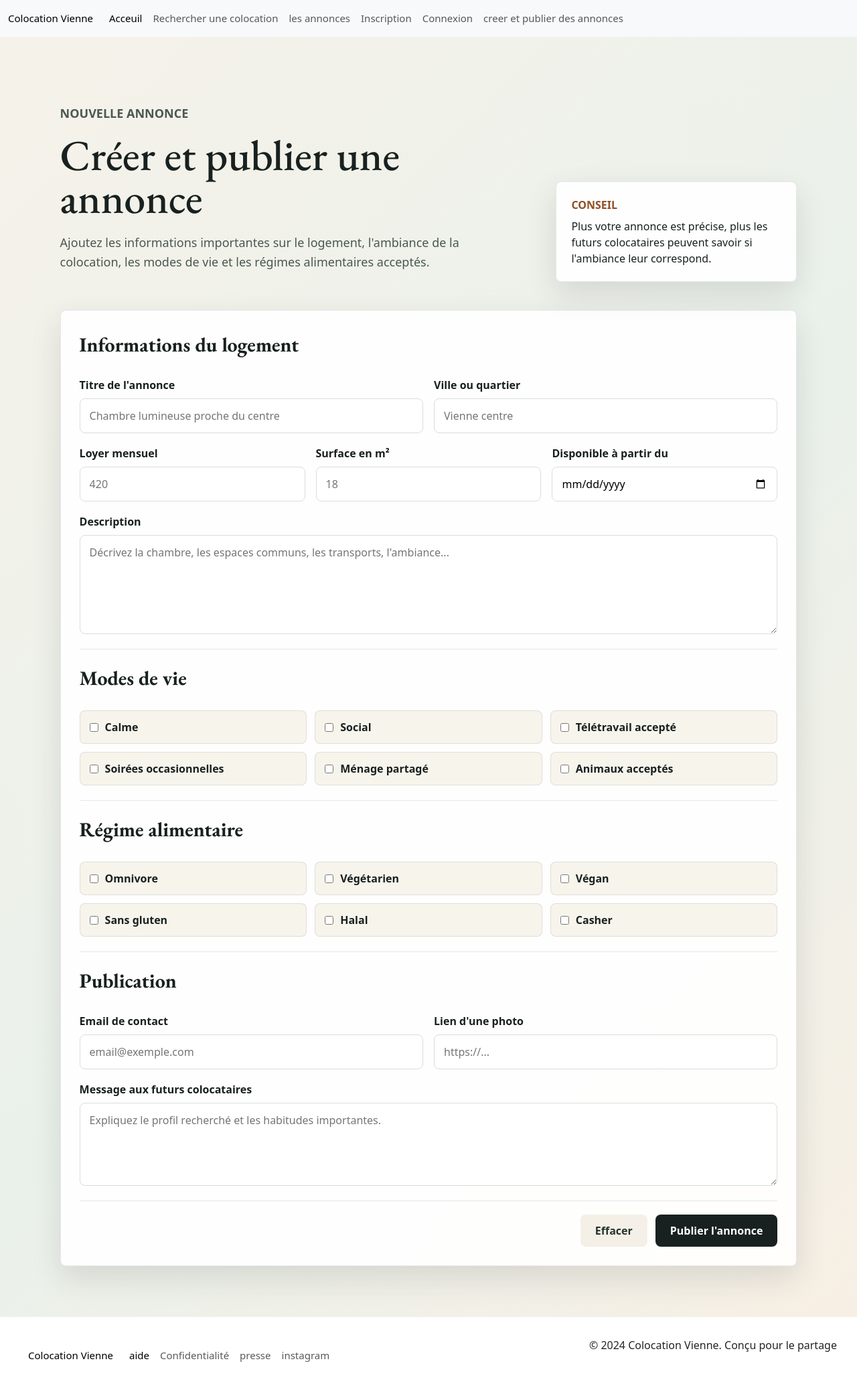
After one commit to coLocationVienne/coLocation, a PHP site: page /coLocation/pages/creer_annonce.php in a window 1280 px wide. The commit adds this page. Shown: the whole page at 67% size. Run offline with PHP 8.4, Linux system fonts and the light colour scheme.

Commit message:
creation page pour creer annonce

```diff
--- a/assets/style/style.css
+++ b/assets/style/style.css
@@ -180,3 +180,196 @@ footer{
         flex-direction: column;
     }
 }
+
+
+.creer-annonce-page {
+    min-height: 100vh;
+    color: #18211f;
+    background: linear-gradient(135deg, #f6f2e9 0%, #eaf1eb 55%, #f7efe4 100%);
+}
+
+.creer-annonce-hero {
+    display: grid;
+    grid-template-columns: 1fr 360px;
+    gap: 28px;
+    align-items: end;
+    padding: 135px 7vw 42px;
+}
+
+.creer-annonce-hero h1 {
+    margin: 0;
+    font-family: "EB Garamond", serif;
+    font-size: 64px;
+    line-height: 1;
+}
+
+.creer-annonce-hero p {
+    max-width: 650px;
+    margin-top: 20px;
+    color: #495852;
+    font-size: 18px;
+    line-height: 1.6;
+}
+
+.annonce-kicker {
+    color: #8f4f25;
+    font-size: 13px;
+    font-weight: 800;
+    text-transform: uppercase;
+}
+
+.annonce-conseil,
+.annonce-form {
+    border: 1px solid rgba(24, 33, 31, 0.1);
+    border-radius: 8px;
+    background: rgba(255, 255, 255, 0.92);
+    box-shadow: 0 18px 45px rgba(42, 50, 43, 0.13);
+}
+
+.annonce-conseil {
+    padding: 22px;
+}
+
+.annonce-conseil strong {
+    display: block;
+    margin-bottom: 8px;
+    color: #8f4f25;
+    text-transform: uppercase;
+}
+
+.annonce-form-section {
+    padding: 0 7vw 76px;
+}
+
+.annonce-form {
+    display: grid;
+    gap: 20px;
+    max-width: 1120px;
+    padding: 28px;
+}
+
+.annonce-form fieldset {
+    display: grid;
+    gap: 18px;
+    padding-bottom: 22px;
+    border: 0;
+    border-bottom: 1px solid rgba(24, 33, 31, 0.1);
+}
+
+.annonce-form legend {
+    font-family: "EB Garamond", serif;
+    font-size: 30px;
+    font-weight: 700;
+}
+
+.annonce-form-grid {
+    display: grid;
+    gap: 16px;
+}
+
+.deux-colonnes {
+    grid-template-columns: repeat(2, 1fr);
+}
+
+.trois-colonnes {
+    grid-template-columns: repeat(3, 1fr);
+}
+
+.annonce-field {
+    display: grid;
+    gap: 8px;
+}
+
+.annonce-field label {
+    font-weight: 800;
+}
+
+.annonce-field input,
+.annonce-field textarea {
+    width: 100%;
+    padding: 13px 14px;
+    border: 1px solid #d8dfd8;
+    border-radius: 8px;
+}
+
+.annonce-choice-grid {
+    display: grid;
+    grid-template-columns: repeat(3, 1fr);
+    gap: 12px;
+}
+
+.annonce-choice {
+    display: flex;
+    align-items: center;
+    gap: 10px;
+    padding: 12px 14px;
+    border: 1px solid rgba(24, 33, 31, 0.1);
+    border-radius: 8px;
+    background: #f7f4ec;
+    font-weight: 700;
+}
+
+.annonce-choice input {
+    accent-color: #2f7d68;
+}
+
+.annonce-actions {
+    display: flex;
+    justify-content: flex-end;
+    gap: 12px;
+}
+
+.annonce-btn-principal,
+.annonce-btn-secondaire {
+    min-height: 48px;
+    padding: 0 22px;
+    border: 0;
+    border-radius: 8px;
+    font-weight: 800;
+    cursor: pointer;
+}
+
+.annonce-btn-principal {
+    background: #18211f;
+    color: #ffffff;
+}
+
+.annonce-btn-secondaire {
+    background: #f4f0e7;
+    color: #26332f;
+}
+
+.annonce-message {
+    max-width: 1120px;
+    margin-bottom: 18px;
+    padding: 16px 18px;
+    border-radius: 8px;
+    background: #e6f0eb;
+    color: #1e4f42;
+    font-weight: 800;
+}
+
+@media (max-width: 880px) {
+    .creer-annonce-hero,
+    .deux-colonnes,
+    .trois-colonnes,
+    .annonce-choice-grid {
+        grid-template-columns: 1fr;
+    }
+
+    .creer-annonce-hero {
+        padding: 112px 18px 32px;
+    }
+
+    .creer-annonce-hero h1 {
+        font-size: 42px;
+    }
+
+    .annonce-form-section {
+        padding: 0 18px 46px;
+    }
+
+    .annonce-actions {
+        flex-direction: column-reverse;
+    }
+}
--- /dev/null
+++ b/pages/creer_annonce.php
@@ -0,0 +1,127 @@
+<?php
+include("../includes/header.php");
+
+$annoncePubliee = $_SERVER["REQUEST_METHOD"] === "POST";
+?>
+
+<main class="creer-annonce-page">
+    <section class="creer-annonce-hero">
+        <div>
+            <p class="annonce-kicker">Nouvelle annonce</p>
+            <h1>Créer et publier une annonce</h1>
+            <p>
+                Ajoutez les informations importantes sur le logement, l'ambiance de la colocation,
+                les modes de vie et les régimes alimentaires acceptés.
+            </p>
+        </div>
+
+        <div class="annonce-conseil">
+            <strong>Conseil</strong>
+            <span>Plus votre annonce est précise, plus les futurs colocataires peuvent savoir si l'ambiance leur correspond.</span>
+        </div>
+    </section>
+
+    <section class="annonce-form-section">
+        <?php if ($annoncePubliee): ?>
+            <div class="annonce-message" role="status">
+                Votre annonce est prête à être publiée.
+            </div>
+        <?php endif; ?>
+
+        <form action="" method="POST" class="annonce-form">
+            <fieldset>
+                <legend>Informations du logement</legend>
+
+                <div class="annonce-form-grid deux-colonnes">
+                    <div class="annonce-field">
+                        <label for="titre">Titre de l'annonce</label>
+                        <input type="text" id="titre" name="titre" placeholder="Chambre lumineuse proche du centre" required>
+                    </div>
+
+                    <div class="annonce-field">
+                        <label for="ville">Ville ou quartier</label>
+                        <input type="text" id="ville" name="ville" placeholder="Vienne centre" required>
+                    </div>
+                </div>
+
+                <div class="annonce-form-grid trois-colonnes">
+                    <div class="annonce-field">
+                        <label for="loyer">Loyer mensuel</label>
+                        <input type="number" id="loyer" name="loyer" min="0" placeholder="420" required>
+                    </div>
+
+                    <div class="annonce-field">
+                        <label for="surface">Surface en m²</label>
+                        <input type="number" id="surface" name="surface" min="1" placeholder="18" required>
+                    </div>
+
+                    <div class="annonce-field">
+                        <label for="disponibilite">Disponible à partir du</label>
+                        <input type="date" id="disponibilite" name="disponibilite" required>
+                    </div>
+                </div>
+
+                <div class="annonce-field">
+                    <label for="description">Description</label>
+                    <textarea id="description" name="description" rows="5" placeholder="Décrivez la chambre, les espaces communs, les transports, l'ambiance..." required></textarea>
+                </div>
+            </fieldset>
+
+            <fieldset>
+                <legend>Modes de vie</legend>
+
+                <div class="annonce-choice-grid">
+                    <label class="annonce-choice"><input type="checkbox" name="mode_vie[]" value="calme"><span>Calme</span></label>
+                    <label class="annonce-choice"><input type="checkbox" name="mode_vie[]" value="social"><span>Social</span></label>
+                    <label class="annonce-choice"><input type="checkbox" name="mode_vie[]" value="teletravail"><span>Télétravail accepté</span></label>
+                    <label class="annonce-choice"><input type="checkbox" name="mode_vie[]" value="soirees"><span>Soirées occasionnelles</span></label>
+                    <label class="annonce-choice"><input type="checkbox" name="mode_vie[]" value="menage"><span>Ménage partagé</span></label>
+                    <label class="annonce-choice"><input type="checkbox" name="mode_vie[]" value="animaux"><span>Animaux acceptés</span></label>
+                </div>
+            </fieldset>
+
+            <fieldset>
+                <legend>Régime alimentaire</legend>
+
+                <div class="annonce-choice-grid">
+                    <label class="annonce-choice"><input type="checkbox" name="regime[]" value="omnivore"><span>Omnivore</span></label>
+                    <label class="annonce-choice"><input type="checkbox" name="regime[]" value="vegetarien"><span>Végétarien</span></label>
+                    <label class="annonce-choice"><input type="checkbox" name="regime[]" value="vegan"><span>Végan</span></label>
+                    <label class="annonce-choice"><input type="checkbox" name="regime[]" value="sans_gluten"><span>Sans gluten</span></label>
+                    <label class="annonce-choice"><input type="checkbox" name="regime[]" value="halal"><span>Halal</span></label>
+                    <label class="annonce-choice"><input type="checkbox" name="regime[]" value="casher"><span>Casher</span></label>
+                </div>
+            </fieldset>
+
+            <fieldset>
+                <legend>Publication</legend>
+
+                <div class="annonce-form-grid deux-colonnes">
+                    <div class="annonce-field">
+                        <label for="contact">Email de contact</label>
+                        <input type="email" id="contact" name="contact" placeholder="email@exemple.com" required>
+                    </div>
+
+                    <div class="annonce-field">
+                        <label for="photo">Lien d'une photo</label>
+                        <input type="url" id="photo" name="photo" placeholder="https://...">
+                    </div>
+                </div>
+
+                <div class="annonce-field">
+                    <label for="message">Message aux futurs colocataires</label>
+                    <textarea id="message" name="message" rows="4" placeholder="Expliquez le profil recherché et les habitudes importantes."></textarea>
+                </div>
+            </fieldset>
+
+            <div class="annonce-actions">
+                <button type="reset" class="annonce-btn-secondaire">Effacer</button>
+                <button type="submit" class="annonce-btn-principal">Publier l'annonce</button>
+            </div>
+        </form>
+    </section>
+</main>
+
+<?php
+include("../includes/footer.php");
+?>
```
